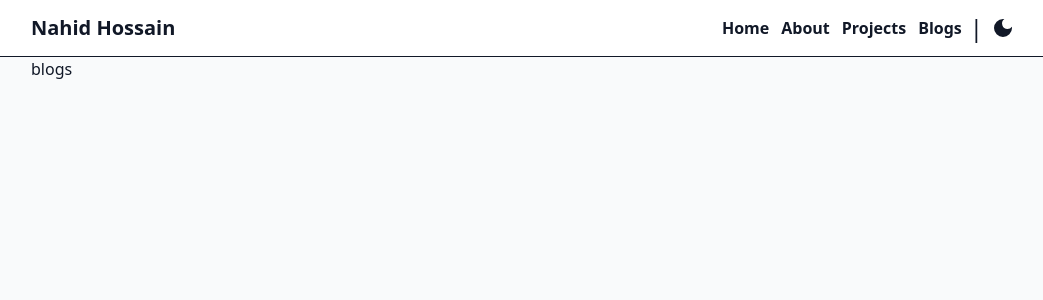
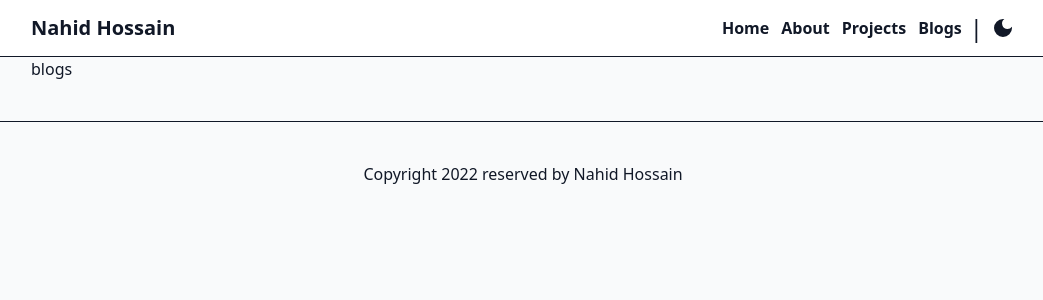
Before and after one commit to Ndhossain/Nahid-portfolio, a Next.js app: page /blogs in a window 1280 px wide. Shown: the top 300 px of the page, without its empty margins (117-1160 px from the left). Built offline with nearby package versions, Linux system fonts and the light colour scheme.

Commit message:
basic footer work done

```diff
--- a/components/layout/footer.js
+++ b/components/layout/footer.js
@@ -1,8 +1,10 @@
 const Footer = () => {
     return (
-        <div>
-
-        </div>
+        <footer className="mt-10 py-10 border-t-[1.5px] border-gray-900 dark:border-white">
+            <div className="max-w-[1024px] mx-auto px-5">
+                <p className="text-center">Copyright 2022 reserved by Nahid Hossain</p>
+            </div>
+        </footer>
     );
 };
 
```
